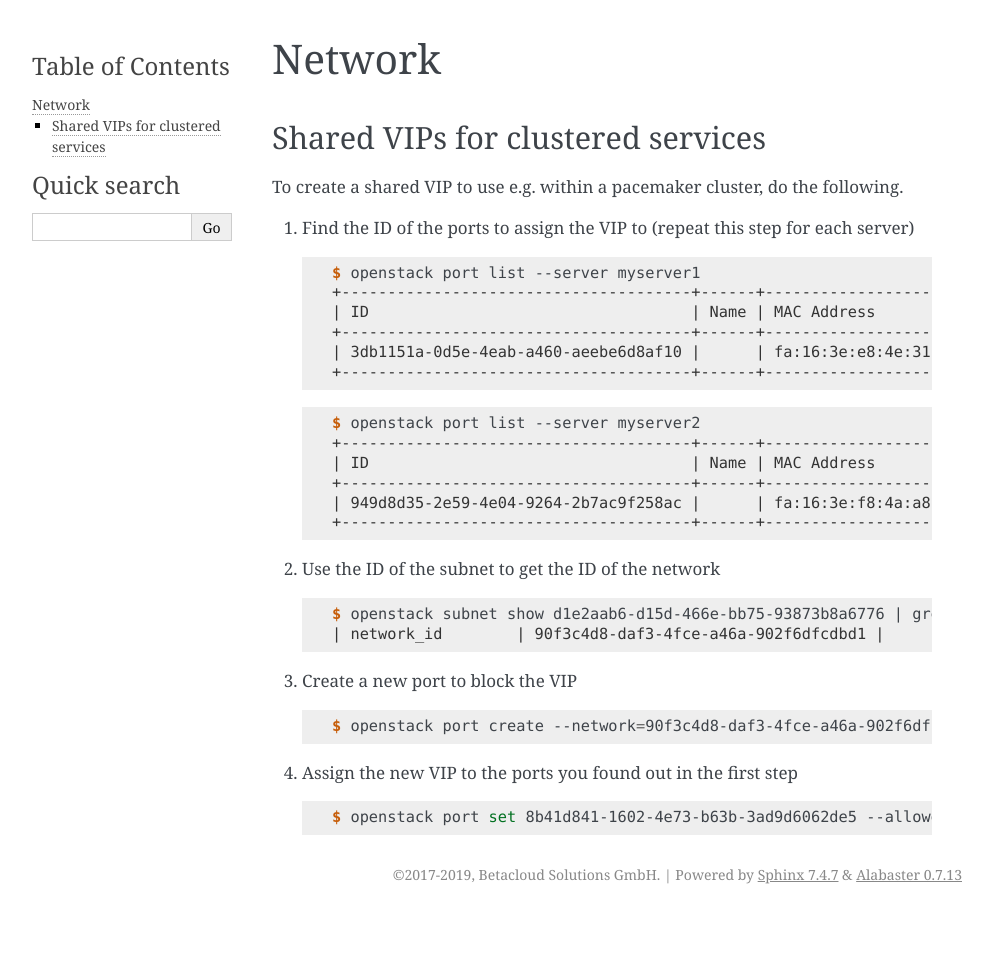
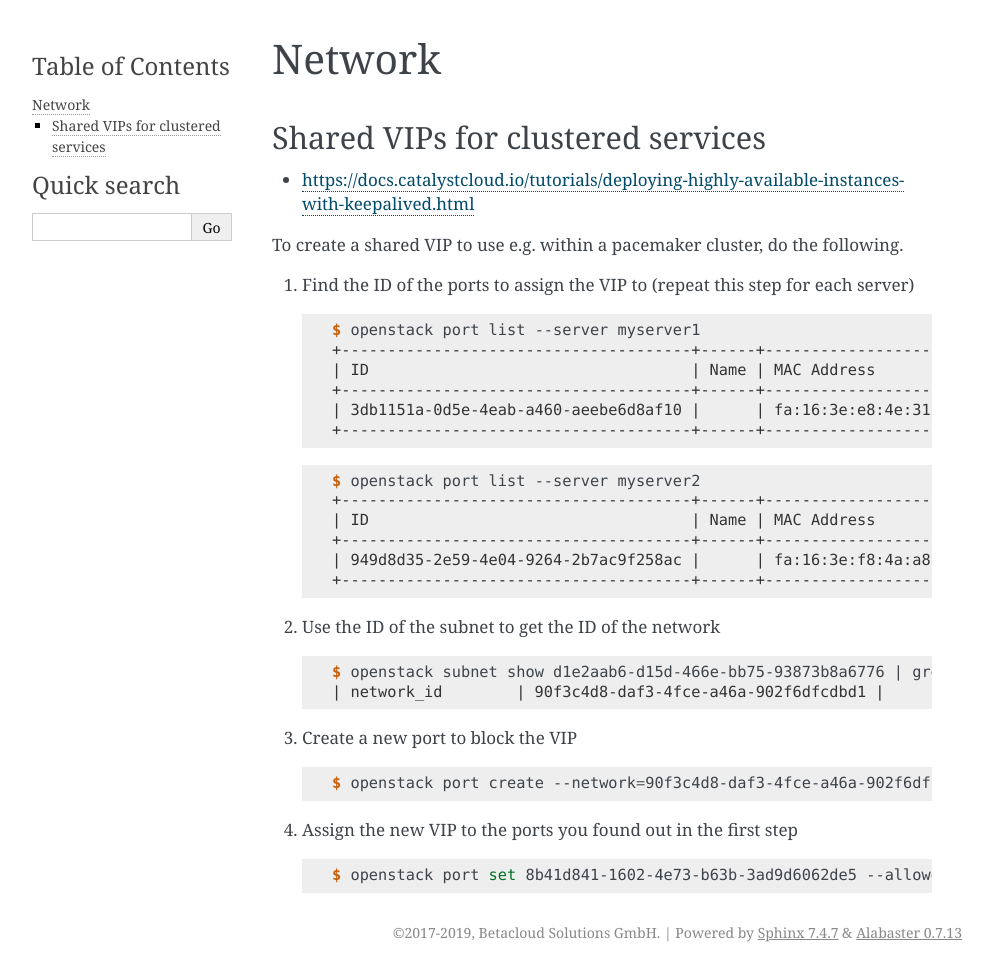
Before and after one commit to betacloud/documentation, a Sphinx documentation site: the page built from source/generic/network.rst, in a window 1280 px wide. Shown: the whole page, without its empty margins (148-1141 px from the left). Built offline with Sphinx 7.4.7, drawn with Linux system fonts in a browser that asks for light colours; before the commit the page ends 914 px from its top, so only the background shows below that; some of the changed lines change nothing that is shown.

Commit message:
Add a link to "Shared VIPs for clustered services"

```diff
--- a/source/generic/network.rst
+++ b/source/generic/network.rst
@@ -4,6 +4,8 @@ Network
 
 Shared VIPs for clustered services
 ==================================
+
+* https://docs.catalystcloud.io/tutorials/deploying-highly-available-instances-with-keepalived.html
 
 To create a shared VIP to use e.g. within a pacemaker cluster, do the following.
 
```
